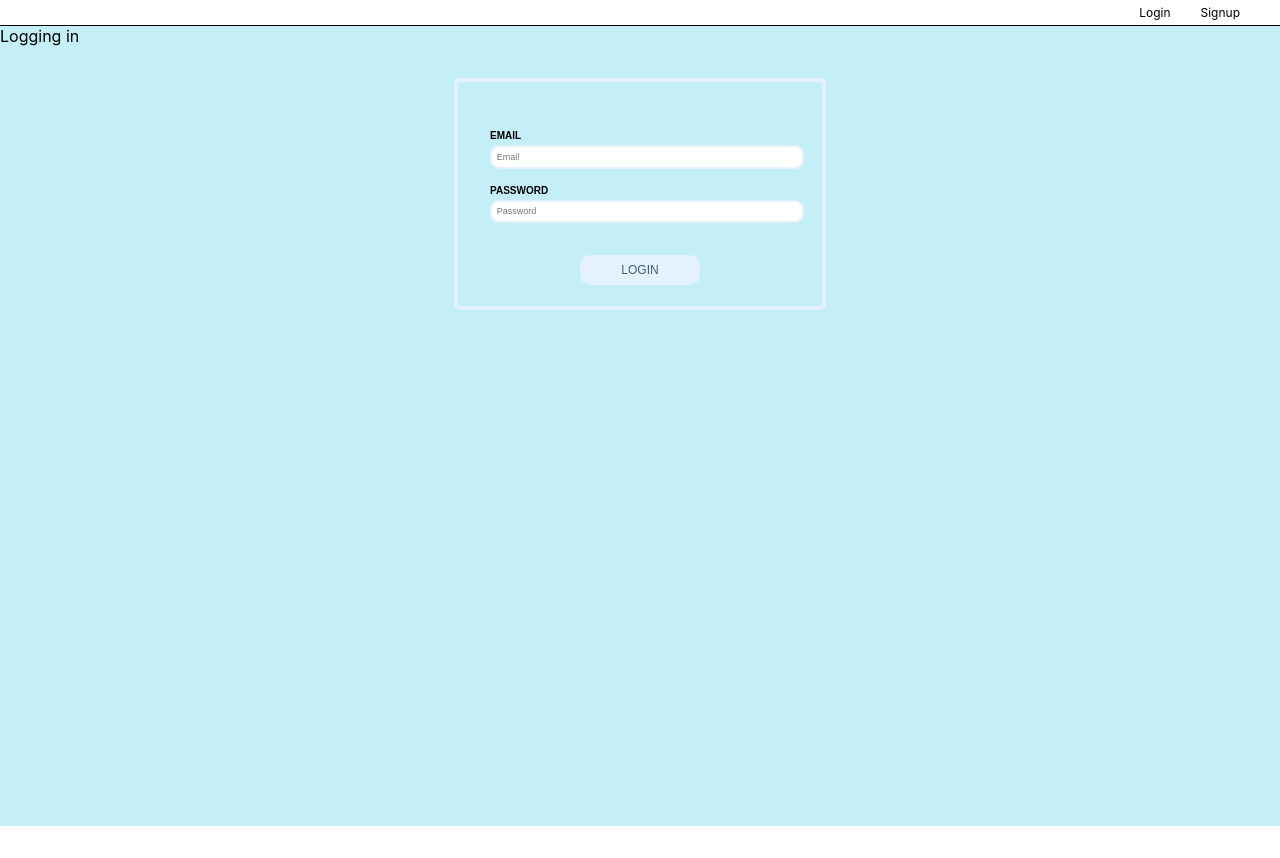
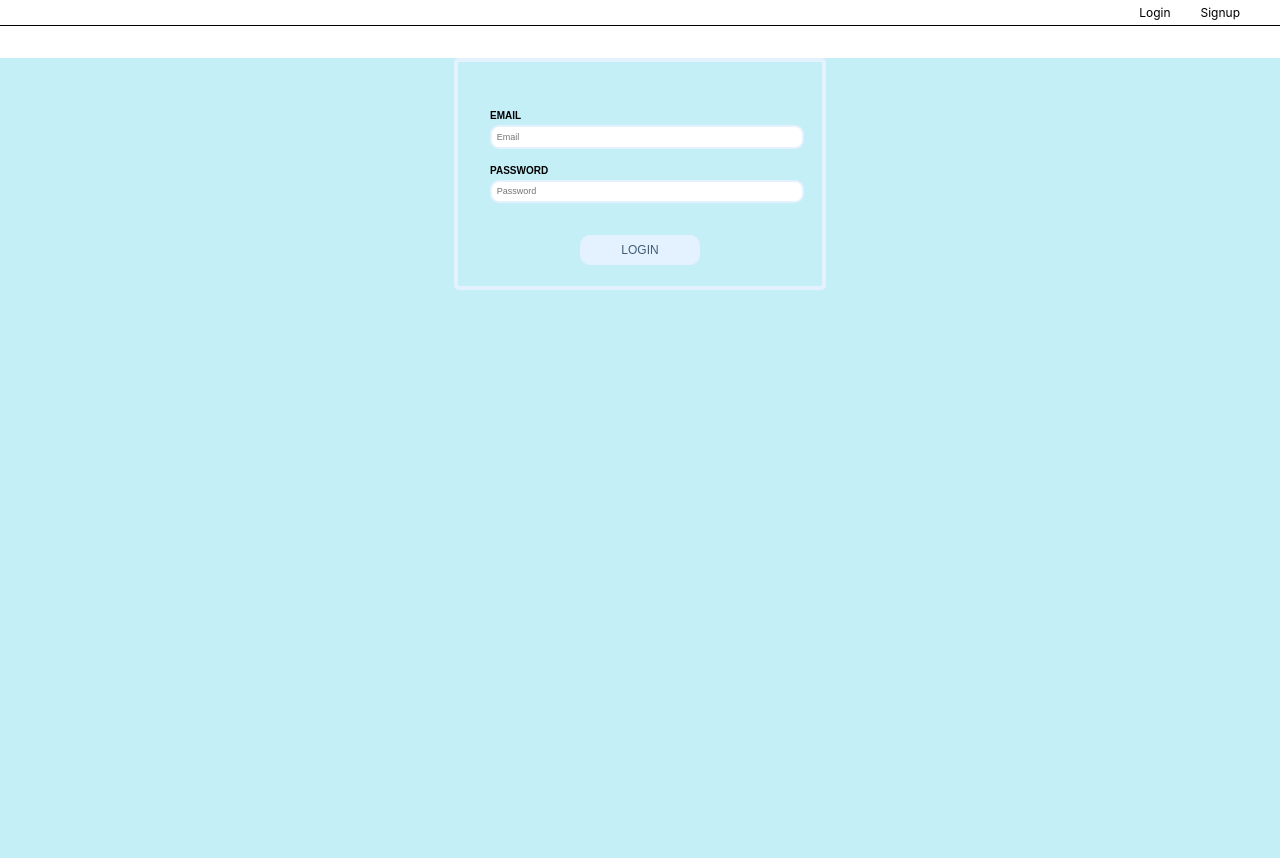
Before and after one commit to brienbledsoe/Dynamic-Web-Final-Project-React, a React (Create React App) app in the folder final-project/: page /login in a window 1280 px wide. Before the commit the page ends 826 px from the top, so only its background shows below. Built offline with nearby package versions, Linux system fonts and the light colour scheme; no server answers.

Commit message:
removed uncessary labeling of logging in and signing up

```diff
--- a/final-project/src/pages/Login/index.js
+++ b/final-project/src/pages/Login/index.js
@@ -4,7 +4,6 @@ import LoginForm from "../../components/LoginForm"
 export default function Login({loginFunction}) {
   return(
     <div>
-      <div>Logging in</div>
       <LoginForm submitFunction={loginFunction} />
     </div>
 
--- a/final-project/src/pages/Signup/index.js
+++ b/final-project/src/pages/Signup/index.js
@@ -5,7 +5,6 @@ import CreateAccountForm from "../../components/CreateAccountForm"
 export default function Signup({ signupFunction }) {
   return(
     <div>
-      <div>Sign-up</div>
       <CreateAccountForm submitFunction={ signupFunction } />
     </div>
   );
```
